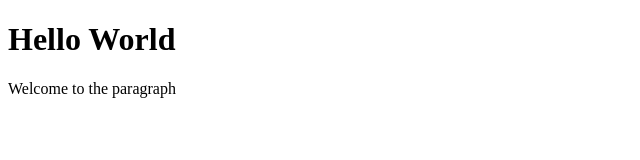
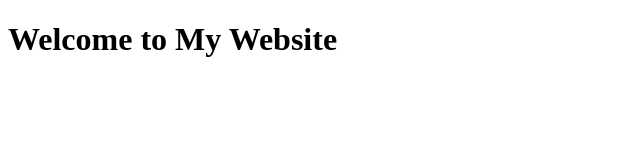
Before and after one commit to Gana03-rgm/New-Project, a plain HTML site: page index.html in a window 1280 px wide. Shown: the whole page, without its empty margins (0-640 px from the left). Drawn offline with Linux system fonts and the light colour scheme.

Commit message:
updated website

```diff
--- a/index.html
+++ b/index.html
@@ -6,7 +6,6 @@
     <title>Document</title>
 </head>
 <body>
-    <h1 class="heading">Hello World</h1>
-    <p>Welcome to the paragraph</p>
+    <h1 class="heading">Welcome to My Website</h1>
 </body>
 </html>
```
